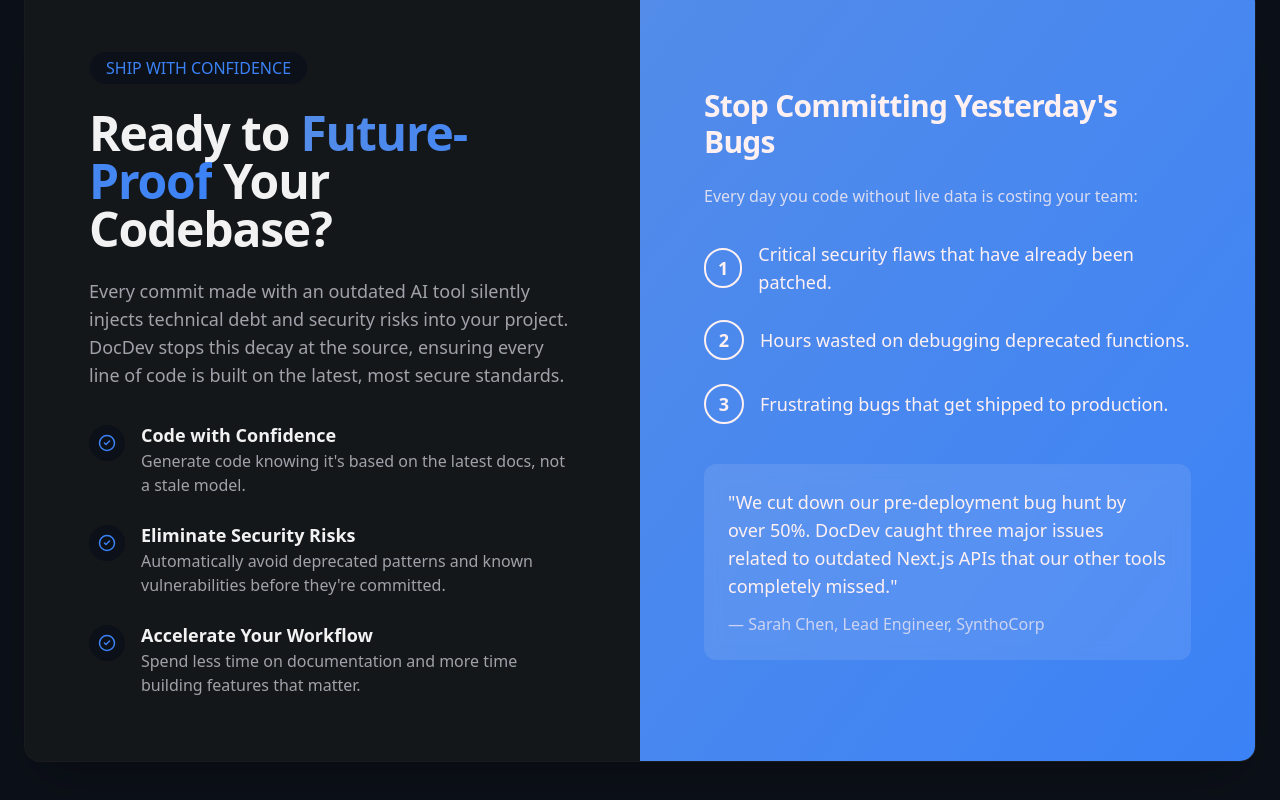
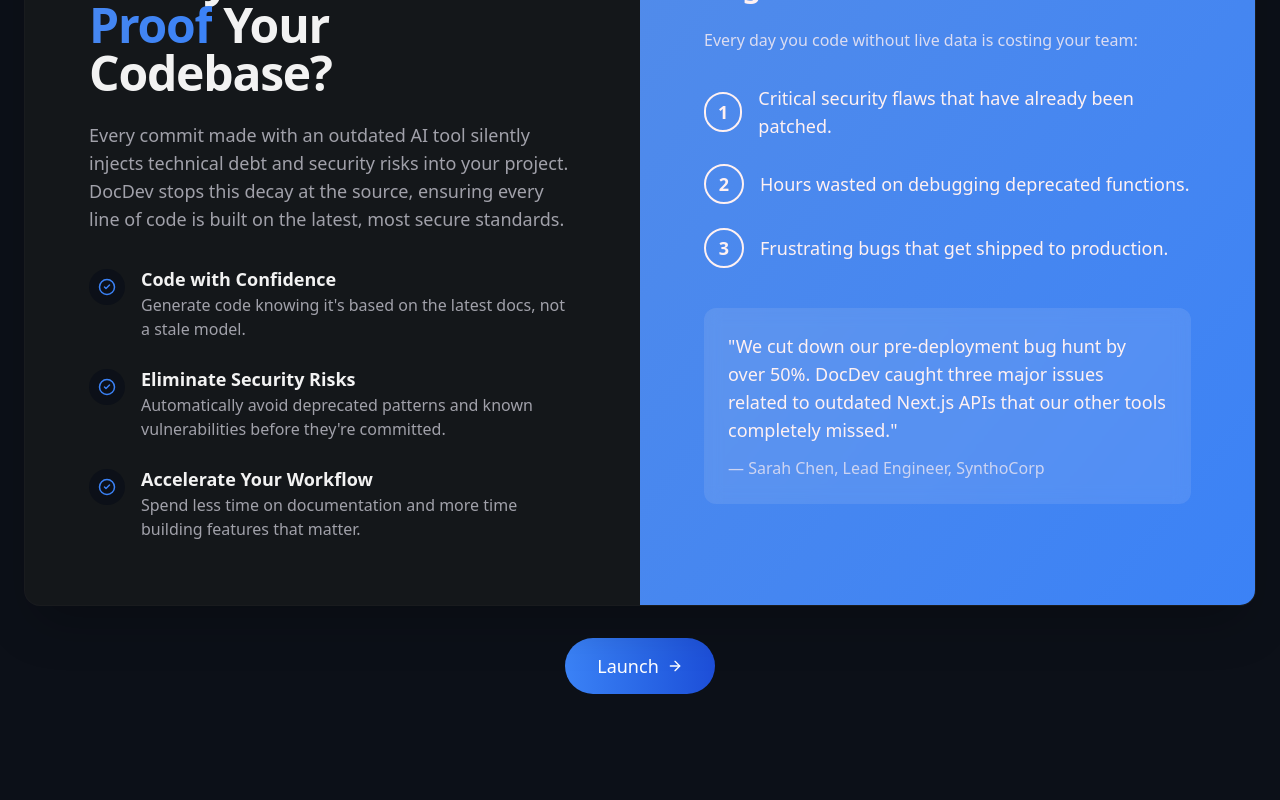
Before and after one commit to TheAmanM/mvp-blocks-test, a Next.js app: page / in a window 1280 px wide. Shown: the part 4321-5121 px from the top of the page. Built offline with nearby package versions, Linux system fonts and the light colour scheme.

Commit message:
Added hash routing

```diff
--- a/src/app/globals.css
+++ b/src/app/globals.css
@@ -119,6 +119,10 @@
 
   --color-primary-1: #3b82f6;
   --color-primary-2: #1d4ed8;
+}
+
+html {
+  scroll-behavior: smooth;
 }
 
 @layer base {
--- a/src/components/mvpblocks/cta-3.tsx
+++ b/src/components/mvpblocks/cta-3.tsx
@@ -1,4 +1,8 @@
+"use client";
+
+import { motion } from "framer-motion";
 import { ArrowRight } from "lucide-react";
+import Link from "next/link";
 
 export default function CTA3() {
   return (
@@ -53,8 +57,8 @@ export default function CTA3() {
                       Code with Confidence
                     </h3>
                     <p className="text-muted-foreground">
-                      Generate code knowing it's based on the latest docs, not
-                      a stale model.
+                      Generate code knowing it's based on the latest docs, not a
+                      stale model.
                     </p>
                   </div>
                 </div>
@@ -170,9 +174,9 @@ export default function CTA3() {
 
                 <div className="mt-10 rounded-xl bg-primary-foreground/10 p-6 backdrop-blur">
                   <p className="text-lg font-medium">
-                    "We cut down our pre-deployment bug hunt by over 50%.
-                    DocDev caught three major issues related to outdated
-                    Next.js APIs that our other tools completely missed."
+                    "We cut down our pre-deployment bug hunt by over 50%. DocDev
+                    caught three major issues related to outdated Next.js APIs
+                    that our other tools completely missed."
                   </p>
                   <p className="mt-3 font-medium text-primary-foreground/70">
                     — Sarah Chen, Lead Engineer, SynthoCorp
@@ -182,6 +186,19 @@ export default function CTA3() {
             </div>
           </div>
         </div>
+        <div className="w-full mx-auto flex items-center justify-center mt-8">
+          <div className="items-center space-x-4 flex">
+            <motion.div whileHover={{ scale: 1.05 }} whileTap={{ scale: 0.95 }}>
+              <Link
+                href="/signup"
+                className="inline-flex items-center space-x-2 rounded-full bg-gradient-to-r from-primary-1 to-primary-2 px-6 py-2.5 font-medium text-white lg:px-8 lg:py-3.5 lg:text-lg  transition-all duration-200 hover:shadow-lg"
+              >
+                <span>Launch</span>
+                <ArrowRight className="h-4 w-4" />
+              </Link>
+            </motion.div>
+          </div>
+        </div>
       </div>
     </section>
   );
--- a/src/components/mvpblocks/faq-2.tsx
+++ b/src/components/mvpblocks/faq-2.tsx
@@ -93,7 +93,7 @@ export default function Faq2() {
   };
 
   return (
-    <section className="bg-background py-16">
+    <section id="faq" className="bg-background py-16">
       <div className="container mx-auto max-w-6xl px-4 md:px-6">
         <div className="mb-12 flex flex-col items-center">
           <Badge
@@ -184,7 +184,7 @@ export default function Faq2() {
         </div>
 
         {/* Contact CTA */}
-        <motion.div
+        {/* <motion.div
           initial={{ opacity: 0, y: 20 }}
           animate={{ opacity: 1, y: 0 }}
           transition={{ delay: 0.5, duration: 0.5 }}
@@ -199,7 +199,7 @@ export default function Faq2() {
           >
             Contact Support
           </a>
-        </motion.div>
+        </motion.div> */}
       </div>
     </section>
   );
--- a/src/components/mvpblocks/feature-1.tsx
+++ b/src/components/mvpblocks/feature-1.tsx
@@ -42,7 +42,7 @@ const features = [
 
 export default function Feature1() {
   return (
-    <section className="relative py-14">
+    <section id="features" className="relative py-14">
       <div className="mx-auto max-w-screen-xl px-4 md:px-8">
         <div className="relative mx-auto max-w-2xl sm:text-center">
           <div className="relative z-10">
--- a/src/components/mvpblocks/team-1.tsx
+++ b/src/components/mvpblocks/team-1.tsx
@@ -82,7 +82,10 @@ export default function Team1({
   className,
 }: TeamProps) {
   return (
-    <section className={cn("mx-auto max-w-7xl py-16 md:py-24", className)}>
+    <section
+      id="team"
+      className={cn("mx-auto max-w-7xl py-16 md:py-24", className)}
+    >
       <div className="absolute left-0 top-0 h-96 w-96 rounded-full bg-primary/15 blur-3xl" />
       <div className="absolute right-0 top-0 h-96 w-96 rounded-full bg-primary/15 blur-3xl" />
       <div className="px-4 md:px-6 w-full">
```
